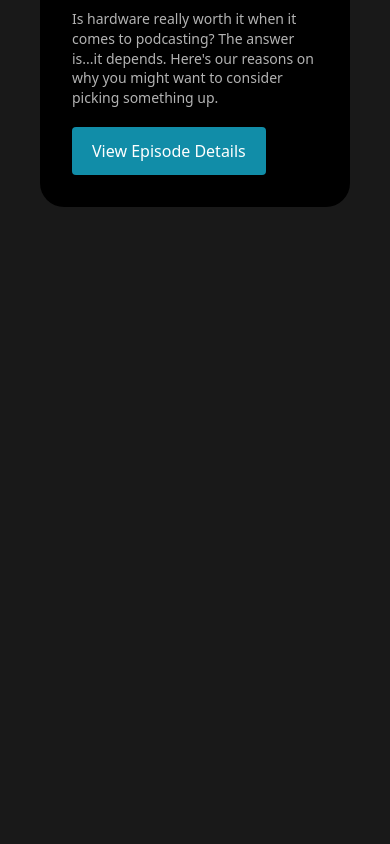
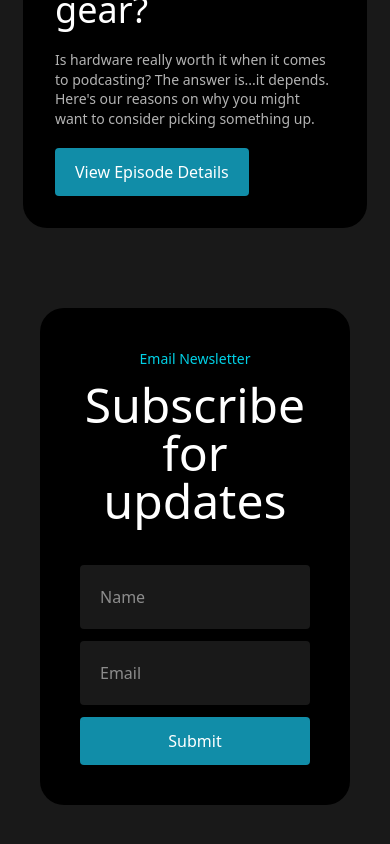
Before and after one commit to yevhenii-kapustian/jestSiteAssignment, a Next.js app: page / in a window 390 px wide. Shown: the part 1764-2608 px from the top of the page. Before the commit the page ends 1971 px from the top, so only its background shows below. Built offline with nearby package versions, Linux system fonts and the light colour scheme.

Commit message:
Created Form & fixed responsive in Latest Episode Section

```diff
--- a/src/app/page.tsx
+++ b/src/app/page.tsx
@@ -1,11 +1,13 @@
 import WelcomeSection from "@/components/WelcomeSection";
 import LatestEpisodeSection from "@/components/LatestEpisodesSection";
+import Form from "@/components/Form";
 
 export default function Home() {
   return (
     <>
       <WelcomeSection/>
       <LatestEpisodeSection/>
+      <Form/>
     </>
   );
 }
--- /dev/null
+++ b/src/components/Form/index.tsx
@@ -0,0 +1,47 @@
+'use client'
+
+import { buttonStyles } from "@/styles/button"
+import { useState } from "react"
+
+type FormDataType = {
+    name: string,
+    email: string
+}
+
+const Form = () => {
+    const [formInput, setFormInput] = useState<FormDataType>({name: "", email: ""})
+    const [savedForms, setSavedForms] = useState<FormDataType[]>([])
+
+    const handleSaveForm = (e:React.FormEvent) => {
+        e.preventDefault()
+        if (!formInput.name.trim() || !formInput.email.trim()) return
+        setSavedForms(prev => [...prev, formInput])
+        setFormInput({name: "", email: ""})
+    }
+
+    return(
+        <form className="w-5/6 my-20 m-auto p-20 flex items-between justify-center text-white bg-black rounded-3xl gap-10 max-xl:w-full max-xl:mx-0 max-[769px]:flex-col max-sm:p-10">
+            <div className="w-1/2 max-[769px]:w-full max-[769px]:text-center">
+                <p className="text-[14px] text-[#00D1E6]">Email Newsletter</p>
+                <h5 className="mt-3 text-7xl max-xl:text-6xl max-sm:text-5xl">Subscribe for updates</h5>
+            </div>
+            <div className="w-1/2 flex flex-col gap-3 max-[769px]:w-full">
+                <label htmlFor="name">
+                    <input onChange={(e) => setFormInput({...formInput, name: e.target.value})}
+                            value={formInput.name}
+                            className="w-full p-5 bg-[#191919] rounded"
+                            type="text" id="name" placeholder="Name"/>
+                </label>
+                <label htmlFor="email">
+                    <input onChange={(e) => setFormInput({...formInput, email: e.target.value})}
+                            value={formInput.email}
+                            className="w-full p-5 bg-[#191919] rounded"
+                            type="text" id="email" placeholder="Email"/>
+                </label>
+                <button onClick={handleSaveForm} className={`${buttonStyles} w-full`}>Submit</button>
+            </div>
+        </form>
+    )
+}
+
+export default Form
--- a/src/components/LatestEpisodesSection/EpisodeItems/index.tsx
+++ b/src/components/LatestEpisodesSection/EpisodeItems/index.tsx
@@ -4,8 +4,8 @@ import { buttonStyles } from "@/styles/button"
 
 const EpisodeItems = ({image, episodeNumber, title, description}: EpisodesType) => {
     return(
-        <div className="max-w-350 p-8 flex bg-black rounded-3xl gap-10 max-sm:flex-col">
-            <Image data-testid="target-itemImage" className="max-w-100 max-lg:w-80 max-sm:w-full" src={image} alt={title} width={1000} height={1000}/>
+        <div className="max-w-350 p-8 flex bg-black rounded-3xl gap-10 max-[759px]:flex-col">
+            <Image data-testid="target-itemImage" className="max-w-100 max-lg:max-w-80 max-[759px]:min-w-full max-[759px]:w-70" src={image} alt={title} width={1000} height={1000}/>
             <div className="flex flex-col justify-between gap-5">
                 <p className="text-[#118DA8] max-sm:text-[14px]">Episode {episodeNumber}</p>
                 <h5 className="text-7xl max-lg:text-5xl max-sm:text-4xl">{title}</h5>
```
Also changed, not shown: 1 other file (tests, documents, lock files or other folders).
